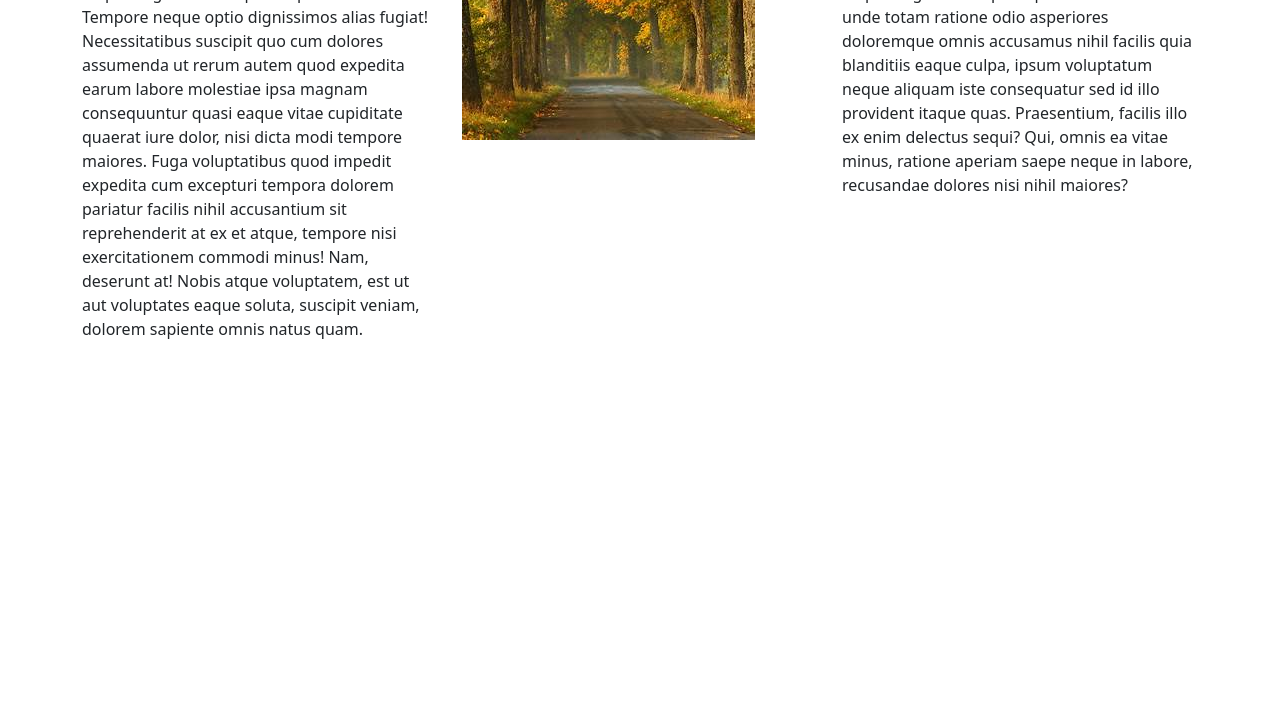
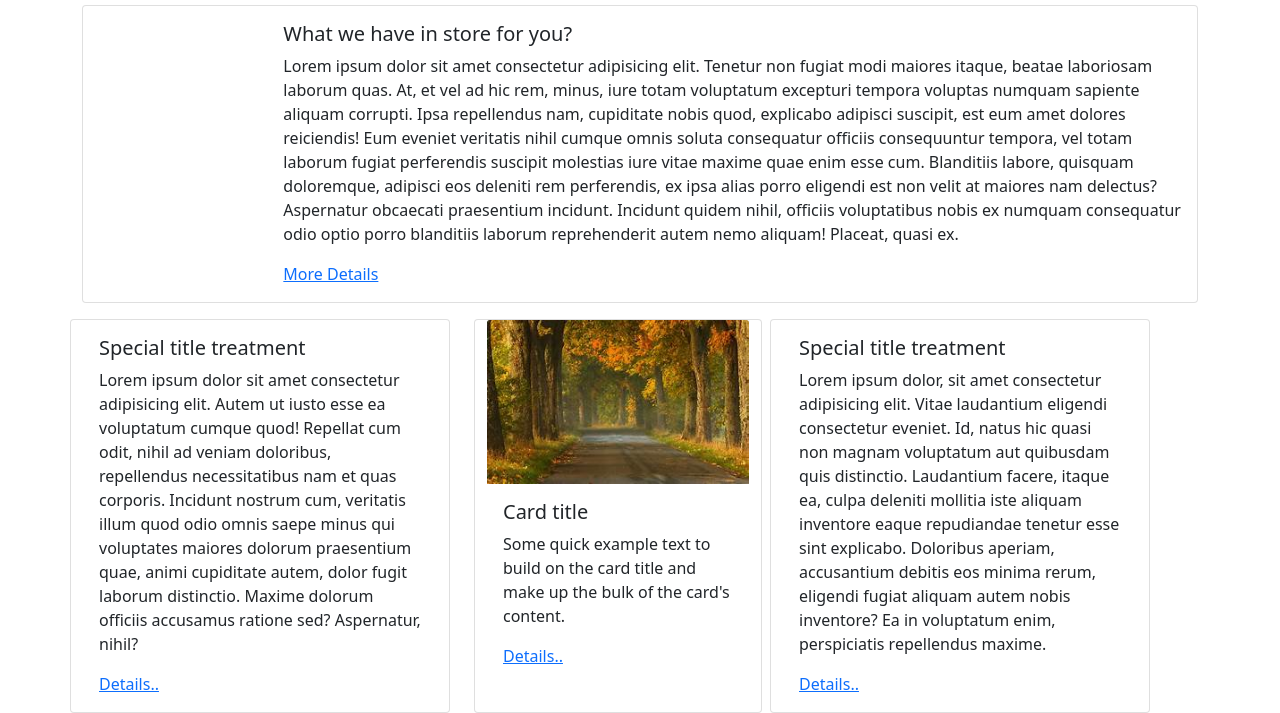
Before and after one commit to shivam23kumar/learning-bootstrap, a plain HTML site: page index.html in a window 1280 px wide. Shown: the part 99-812 px from the top of the page. Drawn offline with nearby package versions, Linux system fonts and the light colour scheme.

Commit message:
Coding bootstrap

```diff
--- a/index.html
+++ b/index.html
@@ -8,20 +8,54 @@
 
     <title>Bootstrap</title>
 </head>
-<body class="container">
-    <h1>Playing with bootstrap</h1>
-    <div class="row row">
-        <div class="col col-lg-4 col-sm-12">
-            <p>Lorem ipsum dolor sit amet consectetur adipisicing elit. Iusto ipsa sit praesentium. Tempore neque optio dignissimos alias fugiat! Necessitatibus suscipit quo cum dolores assumenda ut rerum autem quod expedita earum labore molestiae ipsa magnam consequuntur quasi eaque vitae cupiditate quaerat iure dolor, nisi dicta modi tempore maiores. Fuga voluptatibus quod impedit expedita cum excepturi tempora dolorem pariatur facilis nihil accusantium sit reprehenderit at ex et atque, tempore nisi exercitationem commodi minus! Nam, deserunt at! Nobis atque voluptatem, est ut aut voluptates eaque soluta, suscipit veniam, dolorem sapiente omnis natus quam.</p>
+<body class="container-fluid">
+    <h1 class="text-center bg-secondary p-4">Coding Bootstrap</h1>
+    <div class="container">
+        <div class="card col-12 col-md-12 col-sm-12">
+            <div class="row card-body">
+                <div class="col-2 col-sm-2 col-md-2 col-sm-2">
+                    <img src="" alt="">
+                </div>
+                <div class="col-10 col-md-10 col-sm-10">
+                    <h5 class="card-title">What we have in store for you?</h5>
+                    <p class="card-text">Lorem ipsum dolor sit amet consectetur adipisicing elit. Tenetur non fugiat modi maiores itaque, beatae laboriosam laborum quas. At, et vel ad hic rem, minus, iure totam voluptatum excepturi tempora voluptas numquam sapiente aliquam corrupti. Ipsa repellendus nam, cupiditate nobis quod, explicabo adipisci suscipit, est eum amet dolores reiciendis! Eum eveniet veritatis nihil cumque omnis soluta consequatur officiis consequuntur tempora, vel totam laborum fugiat perferendis suscipit molestias iure vitae maxime quae enim esse cum. Blanditiis labore, quisquam doloremque, adipisci eos deleniti rem perferendis, ex ipsa alias porro eligendi est non velit at maiores nam delectus? Aspernatur obcaecati praesentium incidunt. Incidunt quidem nihil, officiis voluptatibus nobis ex numquam consequatur odio optio porro blanditiis laborum reprehenderit autem nemo aliquam! Placeat, quasi ex.</p>
+                    <a href="#" class=" border-0">More Details</a>
+                </div>
+
+            </div>
+          </div>
+        <div class="row mt-3">
+            <div class="card col-4  col-md-4 col-sm-12 me-4">
+                <div class="card-body">
+                  <h5 class="card-title">Special title treatment</h5>
+                  <p class="card-text">Lorem ipsum dolor sit amet consectetur adipisicing elit. Autem ut iusto esse ea voluptatum cumque quod! Repellat cum odit, nihil ad veniam doloribus, repellendus necessitatibus nam et quas corporis. Incidunt nostrum cum, veritatis illum quod odio omnis saepe minus qui voluptates maiores dolorum praesentium quae, animi cupiditate autem, dolor fugit laborum distinctio. Maxime dolorum officiis accusamus ratione sed? Aspernatur, nihil?</p>
+                  <a href="#" class="">Details..</a>
+                </div>
+            </div>
+
+            <div class="card col-4 col-md-4 col-sm me-2" style="width: 18rem;">
+                <img src="th.jpg" class="card-img-top" alt="...">
+                <div class="card-body">
+                  <h5 class="card-title">Card title</h5>
+                  <p class="card-text">Some quick example text to build on the card title and make up the bulk of the card's content.</p>
+                  <a href="#" class="card-link">Details..</a>
+                </div>
+
+
+            </div>
+
+            <div class="card col-4 col-md-4 col-sm">
+
+                <div class="card-body">
+                  <h5 class="card-title">Special title treatment</h5>
+                  <p class="card-text">Lorem ipsum dolor, sit amet consectetur adipisicing elit. Vitae laudantium eligendi consectetur eveniet. Id, natus hic quasi non magnam voluptatum aut quibusdam quis distinctio. Laudantium facere, itaque ea, culpa deleniti mollitia iste aliquam inventore eaque repudiandae tenetur esse sint explicabo. Doloribus aperiam, accusantium debitis eos minima rerum, eligendi fugiat aliquam autem nobis inventore? Ea in voluptatum enim, perspiciatis repellendus maxime.</p>
+                  <a href="#" class="">Details..</a>
+                </div>
+            </div>
+
         </div>
-        <div class="col col-lg-4 col-sm-12">
-            <img src="th.jpg" alt="">
-        </div>
-        <div class="col col-lg-4 ">
-            <p>Lorem ipsum dolor sit amet consectetur adipisicing elit. Voluptate praesentium debitis unde totam ratione odio asperiores doloremque omnis accusamus nihil facilis quia blanditiis eaque culpa, ipsum voluptatum neque aliquam iste consequatur sed id illo provident itaque quas. Praesentium, facilis illo ex enim delectus sequi? Qui, omnis ea vitae minus, ratione aperiam saepe neque in labore, recusandae dolores nisi nihil maiores?</p>
-        </div>
+    </div>
 
-    </div>
 
 
 
```
Also changed, not shown: vector-seo-performance-icon.jpg (added).
